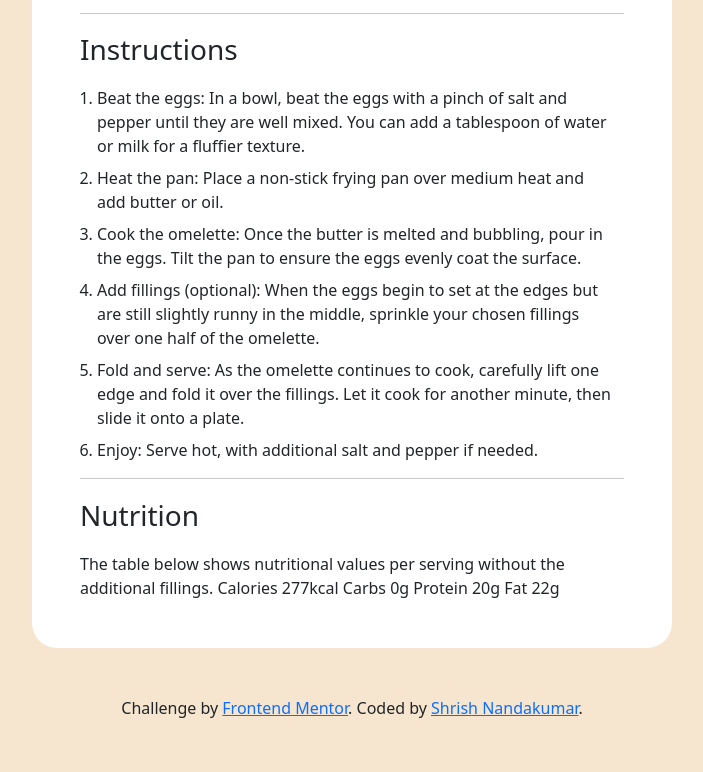
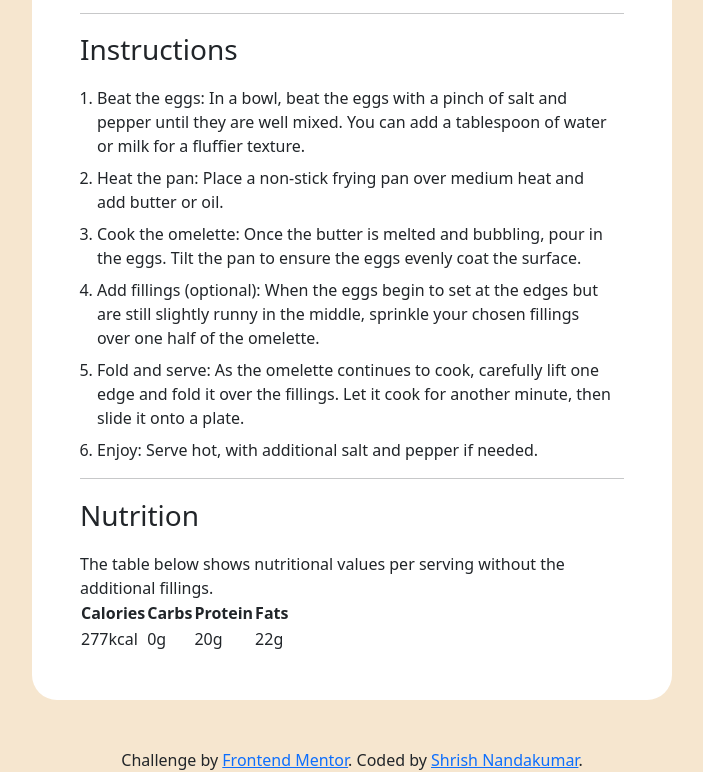
Before and after one commit to shrishn/FrontEndMentorChallenges, a plain HTML site: page recipe-page-main/index.html in a window 1280 px wide. Shown: the part 943-1715 px from the top of the page, without its empty margins (288-991 px from the left). Before the commit the page ends 1663 px from the top, so only its background shows below. Drawn offline with nearby package versions, Linux system fonts and the light colour scheme.

Commit message:
Update index.html

```diff
--- a/recipe-page-main/index.html
+++ b/recipe-page-main/index.html
@@ -85,7 +85,22 @@
         <hr />
         <h3>Nutrition</h3>
         The table below shows nutritional values per serving without the
-        additional fillings. Calories 277kcal Carbs 0g Protein 20g Fat 22g
+        additional fillings.
+        <table>
+  <tr>
+    <th>Calories</th>
+    <th>Carbs</th>
+    <th>Protein</th>
+    <th>Fats</th>
+
+  </tr>
+  <tr>
+    <td>277kcal</td>
+    <td>0g</td>
+    <td>20g</td>
+    <td>22g</td>
+  </tr>
+</table>
       </div>
     </div>
 
```
